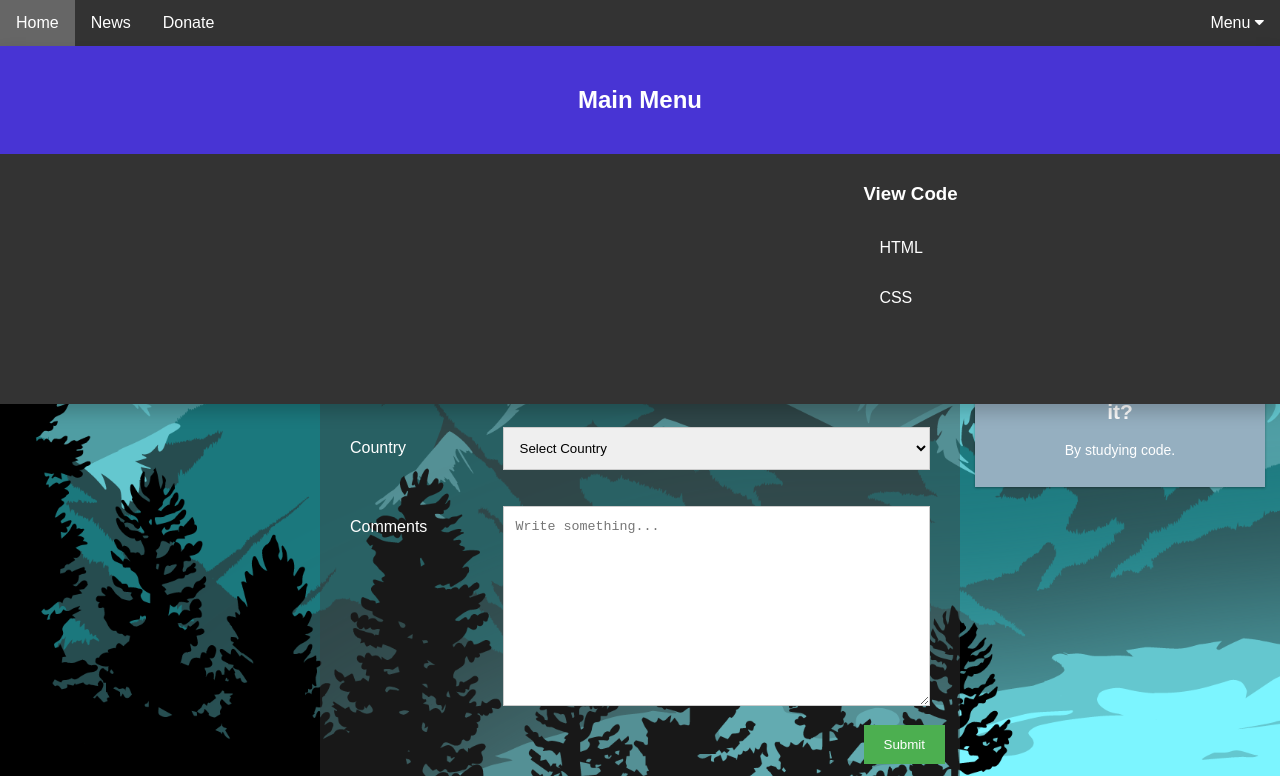
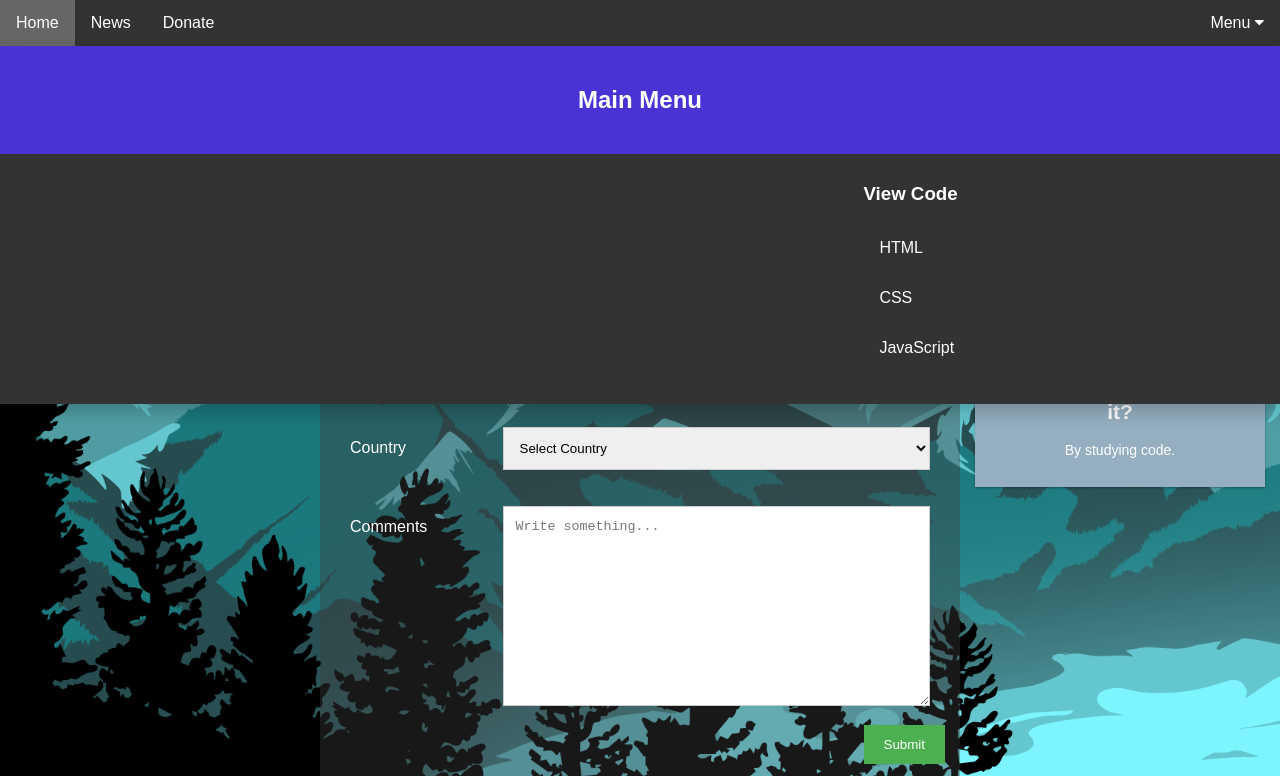
Before and after one commit to Elminst3R/Welcome-to-my-domain, a plain HTML site: page comments.html in a window 1280 px wide. Both pictures are taken after a click on the button "Menu". Shown: the top 776 px of the page. Drawn offline with Linux system fonts and the light colour scheme.

Commit message:
added JavaScript URL in the Main Menu

```diff
--- a/comments.html
+++ b/comments.html
@@ -27,6 +27,7 @@
           <h3>View Code</h3>
           <a href="https://github.com/Elminst3R/Welcome-to-my-domain/tree/master " target="_blank">HTML</a>
           <a href="https://github.com/Elminst3R/Welcome-to-my-domain/tree/master/css" target="_blank">CSS</a>
+          <a href="https://github.com/Elminst3R/Welcome-to-my-domain/tree/master/css" target="_blank">JavaScript</a>
         </div>
       </div>
     </div>
```
Also changed, not shown: index.html (+1 -0 lines), news.html (+1 -0 lines), photos.html (+1 -0 lines).
